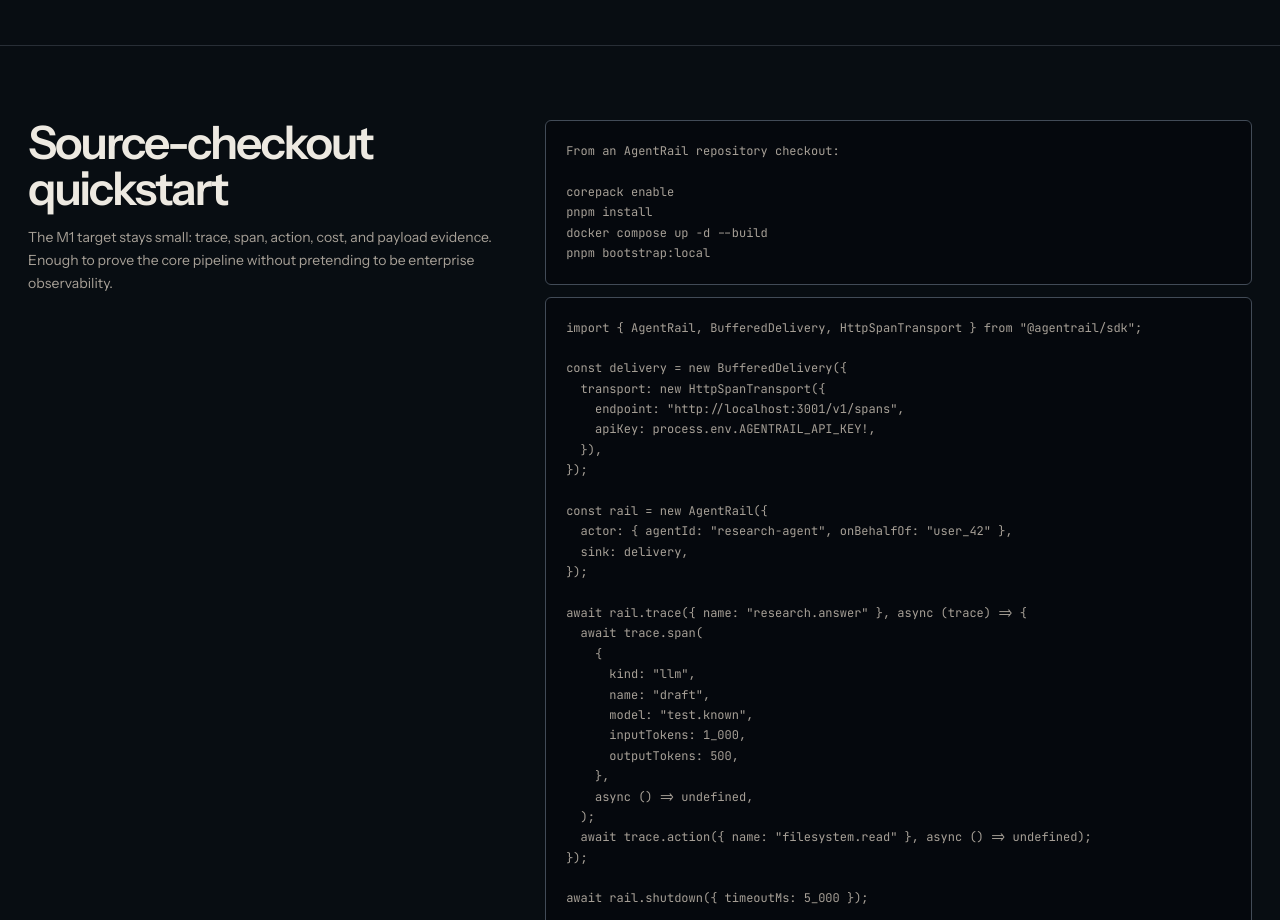
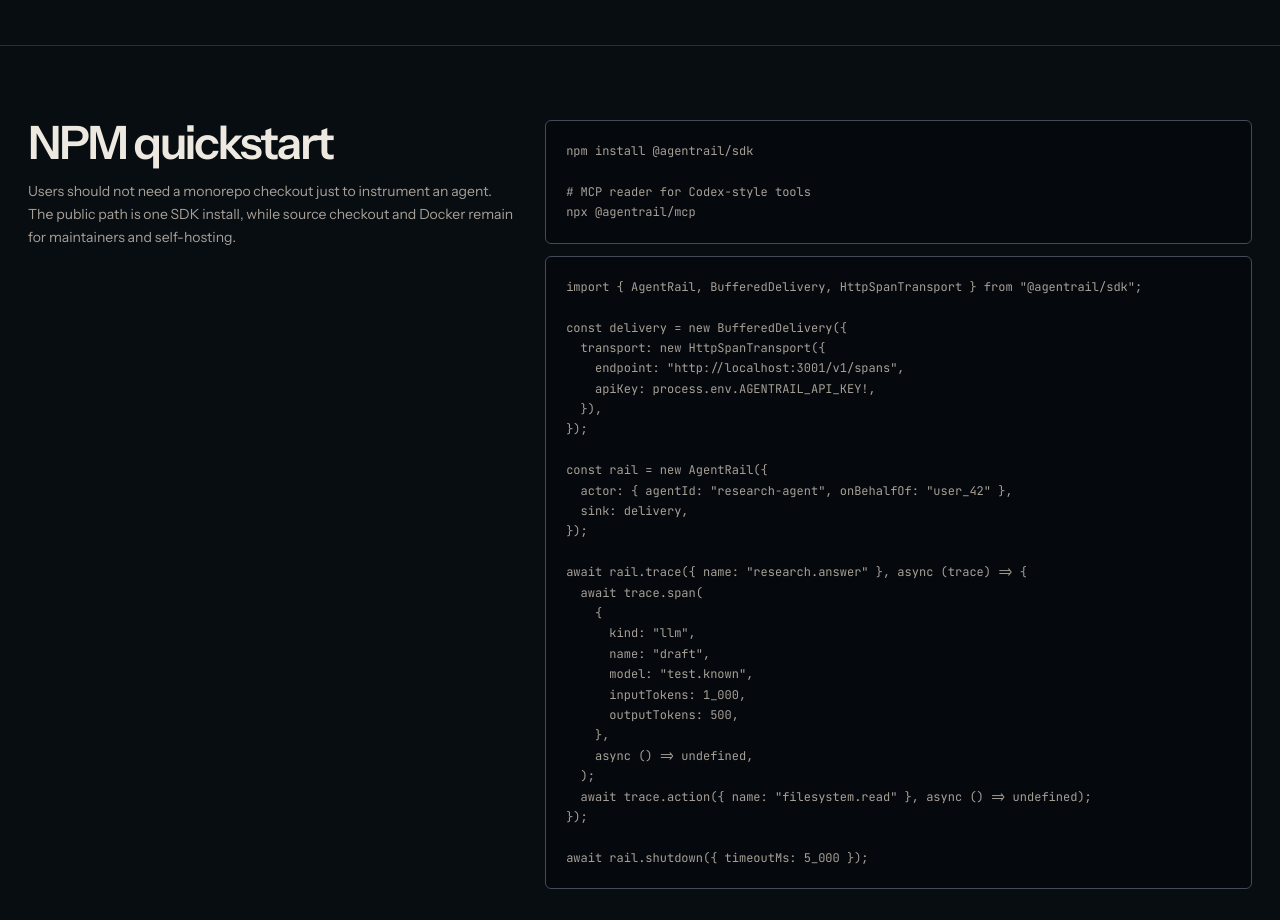
Before and after one commit to marcelaritonang/agentrail, a Next.js app in the folder apps/web/: page / in a window 1280 px wide. Shown: the part 1380-2300 px from the top of the page. Built offline with nearby package versions, Linux system fonts and the light colour scheme; no server answers.

Commit message:
Make landing quickstart npm first

```diff
--- a/apps/web/app/page.tsx
+++ b/apps/web/app/page.tsx
@@ -35,12 +35,10 @@ const flow = [
   },
 ];
 
-const setupQuickstart = `From an AgentRail repository checkout:
+const setupQuickstart = `npm install @agentrail/sdk
 
-corepack enable
-pnpm install
-docker compose up -d --build
-pnpm bootstrap:local`;
+# MCP reader for Codex-style tools
+npx @agentrail/mcp`;
 
 const sdkQuickstart = `import { AgentRail, BufferedDelivery, HttpSpanTransport } from "@agentrail/sdk";
 
@@ -172,15 +170,15 @@ export default function LandingPage() {
 
       <section id="quickstart" className="landing-section landing-quickstart">
         <div className="landing-quickstart-copy">
-          <h2>Source-checkout quickstart</h2>
+          <h2>NPM quickstart</h2>
           <p>
-            The M1 target stays small: trace, span, action, cost, and payload
-            evidence. Enough to prove the core pipeline without pretending to be
-            enterprise observability.
+            Users should not need a monorepo checkout just to instrument an
+            agent. The public path is one SDK install, while source checkout and
+            Docker remain for maintainers and self-hosting.
           </p>
         </div>
         <div className="landing-code-stack">
-          <pre aria-label="Local source-checkout quickstart">
+          <pre aria-label="NPM install quickstart">
             <code>{setupQuickstart}</code>
           </pre>
           <pre aria-label="TypeScript SDK example">
```
Also changed, not shown: 1 other file (tests, documents, lock files or other folders).
